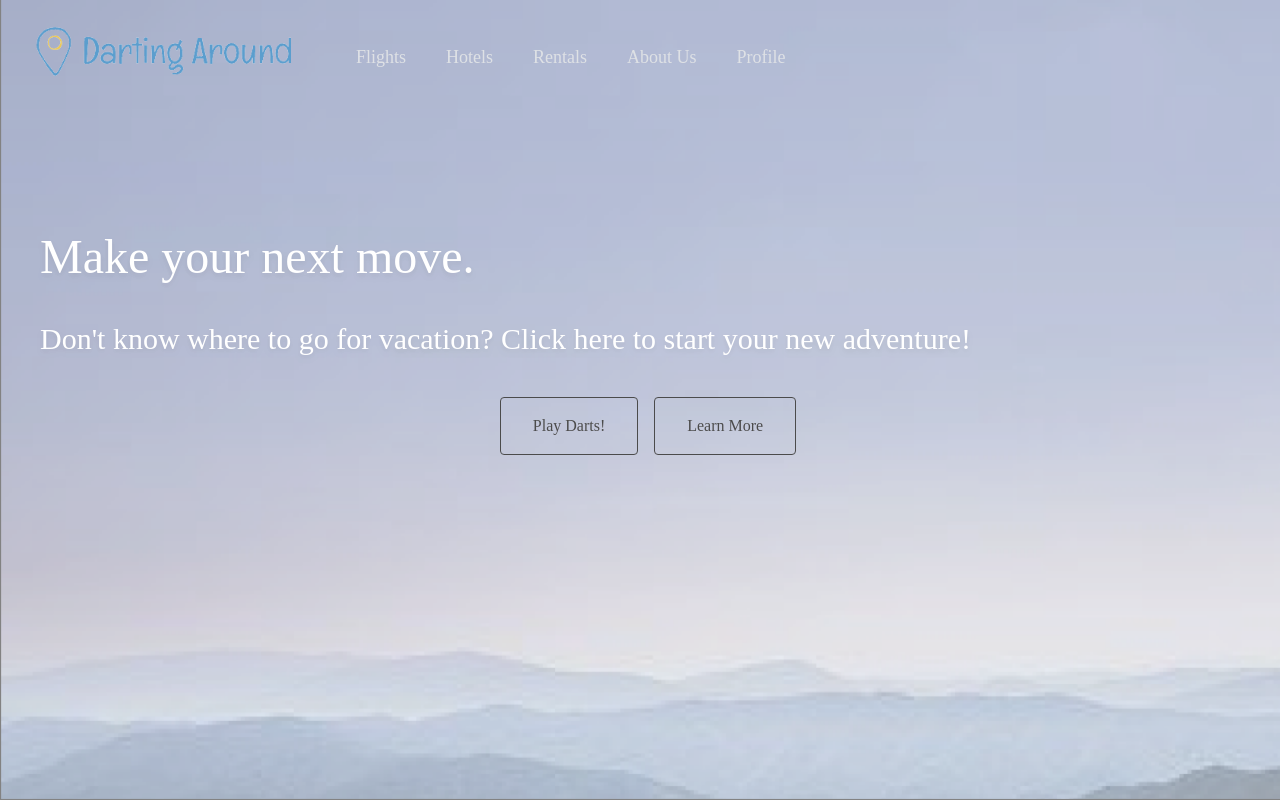
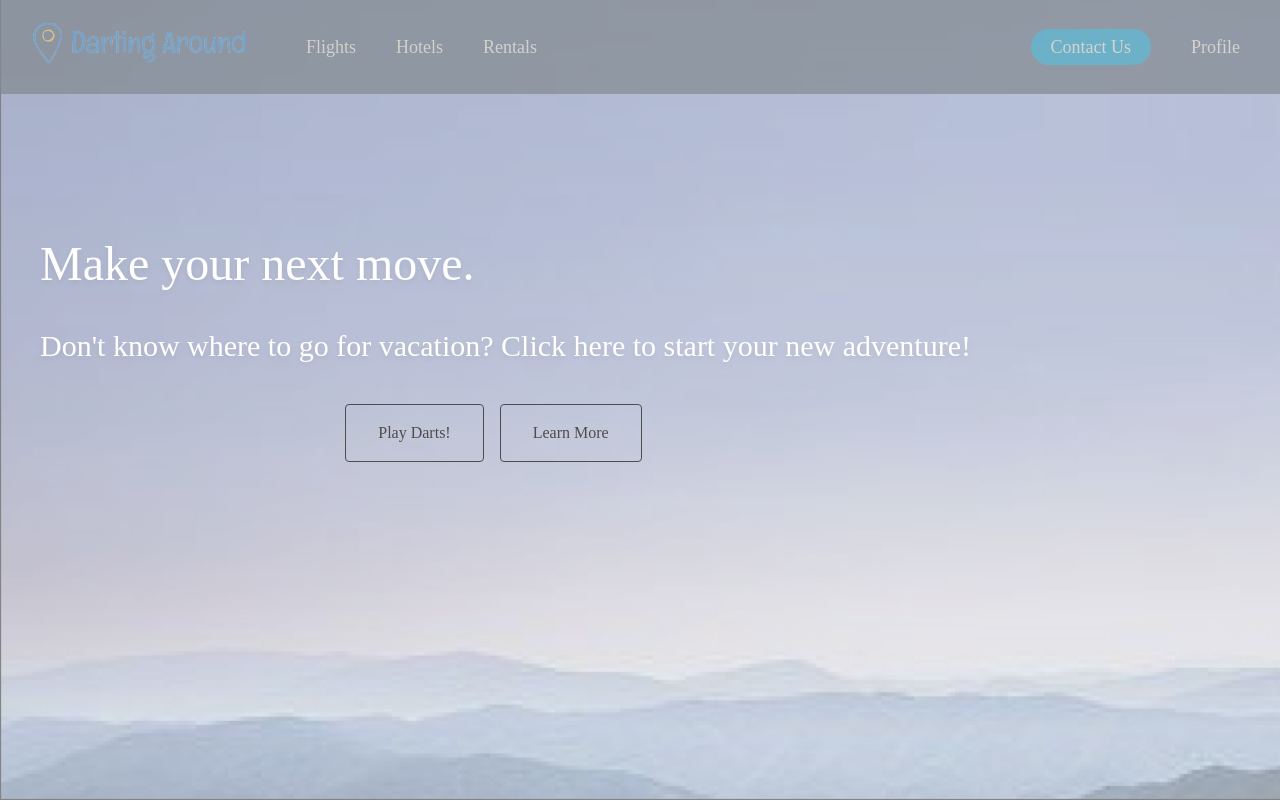
Before and after one commit to brandonzhu09/Darting-Around, a React (Create React App) app: page / in a window 1280 px wide. Shown: the top 801 px of the page. Built offline with nearby package versions, Linux system fonts and the light colour scheme; the HTML template or start-up script is replaced by a standard one; a web font is replaced by a local one.

Commit message:
Navbar styling

```diff
--- a/src/App.css
+++ b/src/App.css
@@ -4,19 +4,44 @@ header {
 }
 
 nav img {
-  width: 300px;
+  width: 250px;
 }
 
 nav {
   align-items: center;
+  width:100%;
   display: flex;
+  position:fixed;
+  top:0;
+  z-index:999;
+  background-color:#4C5760;
 }
 
-.nav-links {
-  flex: 1;
+.left-links {
+  flex: 1 1 200px;
 }
 
-.nav-links ul li {
+.links {
   display: inline-block;
-  justify-content: right;
+  justify-content: space-between;
+  transition:0.5s;
+  color:#D7CEB2;
 }
+
+.links:hover {
+  color: #A59E8C;
+}
+
+.cta {
+  padding:4px;
+  border-radius:50px;
+  padding:auto;
+  border: none;
+  background-color: rgba(0, 136, 169, 1);
+  cursor:pointer;
+  transition: all 0.3s ease 0s;
+}
+
+.cta:hover {
+  background-color:rgb(2, 107, 133);
+}
--- a/src/components/Navbar.jsx
+++ b/src/components/Navbar.jsx
@@ -5,16 +5,16 @@ import logo from '../assets/logo.png';
 function Navbar() {
     return (
 
-        <nav class="font-body text-gray-300 text-lg list-none">
+        <nav class="font-body text-gray-300 text-lg list-none opacity-70">
             <Link to="/"><img class="ml-4" src={logo}></img></Link>
-            <div class="nav-links">
-                <ul>
-                    <li><Link to="/flights" class="ml-10"> Flights </Link></li>
-                    <li><Link to="/hotels" class="ml-10"> Hotels </Link></li>
-                    <li><Link to="/rentals" class="ml-10"> Rentals </Link></li>
-                    <li><Link to="/about" class="ml-10"> About Us </Link></li>
-                    <li><Link to="/profile" class="ml-10"> Profile </Link></li>
-                </ul>
+            <div class="left-links">
+                <li class="links"><Link to="/flights" class="pl-10"> Flights </Link></li>
+                <li class="links"><Link to="/hotels" class="pl-10"> Hotels </Link></li>
+                <li class="links"><Link to="/rentals" class="pl-10"> Rentals </Link></li>
+            </div>
+            <div class="right-links mr-10">
+                <li class="links cta"><Link to="/about" class="px-4"> Contact Us </Link></li>
+                <li class="links"><Link to="/profile" class="pl-10"> Profile </Link></li>
             </div>
         </nav>
 
--- a/src/pages/flight-search.jsx
+++ b/src/pages/flight-search.jsx
@@ -27,11 +27,13 @@ function FlightSearch() {
     // }, [])
 
     return (
-        <div class="bg-flight-header opacity-70 bg-cover h-screen font-body px-8">
+        <div class="bg-flight-header opacity-70 bg-cover h-screen font-body">
             <Navbar />
             <img class="object-fill" />
-            <h1 class="text-4xl my-12 font-bold">Pick a place and let's fly.</h1>
-            <FlightSearchBar />
+            <div class="pt-36 px-8">
+                <h1 class="text-4xl mb-10 font-bold">Pick a place and let's fly.</h1>
+                <FlightSearchBar />
+            </div>
         </div>
      );
 }
--- a/src/pages/home-page.jsx
+++ b/src/pages/home-page.jsx
@@ -7,20 +7,23 @@ import cardImage from '../assets/card_image.png';
 
 function HomePage() {
     return (
-        <div class="font-body">
-            <header class="bg-hero-header opacity-70 bg-cover h-128 relative">
+        <div class="font-body bg-hero-header opacity-70 bg-cover h-screen">
             <Navbar />
-                <div class="mt-20 text-white pl-10 drop-shadow-md">
+            <img class="object-fill" />
+            <header class="relative">
+                <div class="absolute inset-y-1/4">
+                    <div class="text-white pl-10 drop-shadow-md">
                         <h1 class="pt-10 text-6xl sm:text-5xl">Make your next move.</h1>
                         <h3 class="pt-10 text-4xl sm:text-3xl break-words">Don't know where to go for vacation? Click here to start your new adventure!</h3>
                     </div>
                     <div class="mt-10 flex justify-center text-black">
-                    <button class="text-center px-8 py-4 ml-4 border border-black rounded hover:bg-secondary">
+                        <button class="text-center px-8 py-4 ml-4 border border-black rounded hover:bg-secondary transition delay-150">
                             <span class="get-started">Play Darts!</span>
                         </button>
-                    <button class="text-center px-8 py-4 ml-4 border border-black rounded hover:bg-secondary">
+                        <button class="text-center px-8 py-4 ml-4 border border-black rounded hover:bg-secondary transition delay-150">
                             <span class="learn-more">Learn More</span>
                         </button>
+                    </div>
                 </div>
             </header>
             <div class="flex items-baseline text-center justify-center pt-10">
--- a/src/pages/hotel-search.jsx
+++ b/src/pages/hotel-search.jsx
@@ -2,13 +2,18 @@ import React from 'react';
 import HotelSearchBar from '../components/HotelSearchBar';
 import destination_icon from '../assets/destination_icon_black.png';
 import search_icon from '../assets/search.png';
+import Navbar from '../components/Navbar';
 
 function HotelSearch() {
     return (
-        <div class="bg-hotel-header opacity-60 bg-cover h-screen font-body px-8 py-16">
-            <h1 class="text-4xl mb-8 font-bold">Find the right place to stay.</h1>
-            <h3 class="text-2xl mb-4 ">Explore the different lodging and accommodations that best suit your needs.</h3>
-            <HotelSearchBar />
+        <div class="bg-hotel-header opacity-60 bg-cover h-screen font-body">
+            <Navbar />
+            <img class="object-fill" />
+            <div class="pt-36 px-8">
+                <h1 class="text-4xl mb-8 font-bold">Find the right place to stay.</h1>
+                <h3 class="text-2xl mb-4 ">Explore the different lodging and accommodations that best suit your needs.</h3>
+                <HotelSearchBar />
+            </div>
         </div>
      );
 }
--- a/src/pages/rental-search.jsx
+++ b/src/pages/rental-search.jsx
@@ -2,10 +2,14 @@ import React from 'react';
 import SearchButton from '../components/SearchButton';
 import destination_icon from '../assets/destination_icon_black.png';
 import search_icon from '../assets/search.png';
+import Navbar from '../components/Navbar';
 
 function RentalSearch() {
     return (
-        <div class="bg-rental-header opacity-70 bg-cover h-screen font-body px-8 py-16">
+        <div class="bg-rental-header opacity-70 bg-cover h-screen font-body">
+            <Navbar />
+            <img class="object-fill" />
+            <div class="pt-36 px-8">
                 <h1 class="text-4xl mb-12 font-bold">Go where the roads take you.</h1>
                 <div class="rental-search">
                     <form action="rentals/offers">
@@ -74,6 +78,7 @@ function RentalSearch() {
                     </form>
                 </div>
             </div>
+        </div>
      );
 }
 
```
Lines whose indentation alone changed are shown as unchanged.
